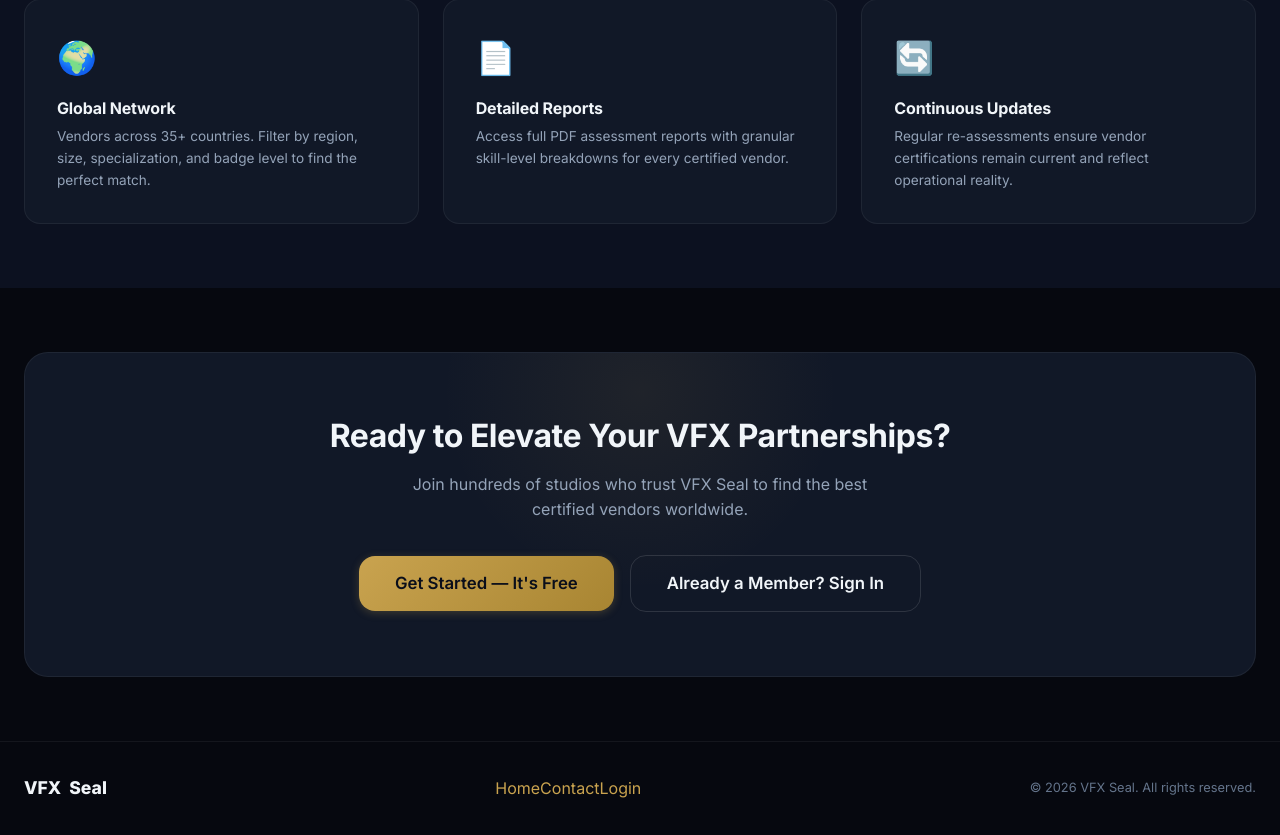
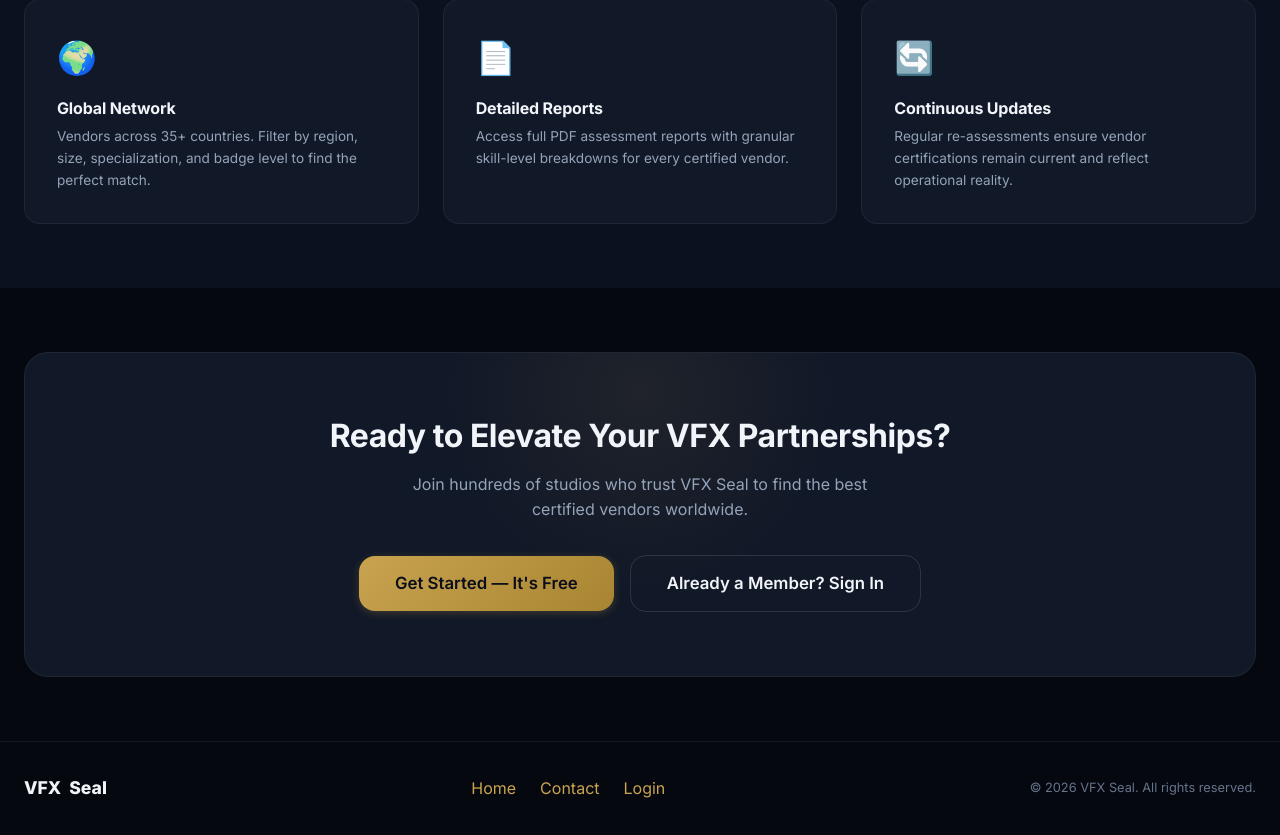
Before and after one commit to Chawketodeh/VFX-SEAL-, a React (Vite) app in the folder vfx-seal/frontend/: page / in a window 1280 px wide. Shown: the part 1825-2660 px from the top of the page. Built offline with nearby package versions, Linux system fonts and the light colour scheme; no server answers.

Commit message:
fix: add footer-links class to improve button spacing

```diff
--- a/vfx-seal/frontend/src/index.css
+++ b/vfx-seal/frontend/src/index.css
@@ -2810,6 +2810,11 @@
   border-top: 1px solid var(--glass-border);
 }
 
+.footer-links {
+  display: flex;
+  gap: 24px; /* this fixes the buttons being too close */
+}
+
 .footer-inner {
   display: flex;
   align-items: center;
```
